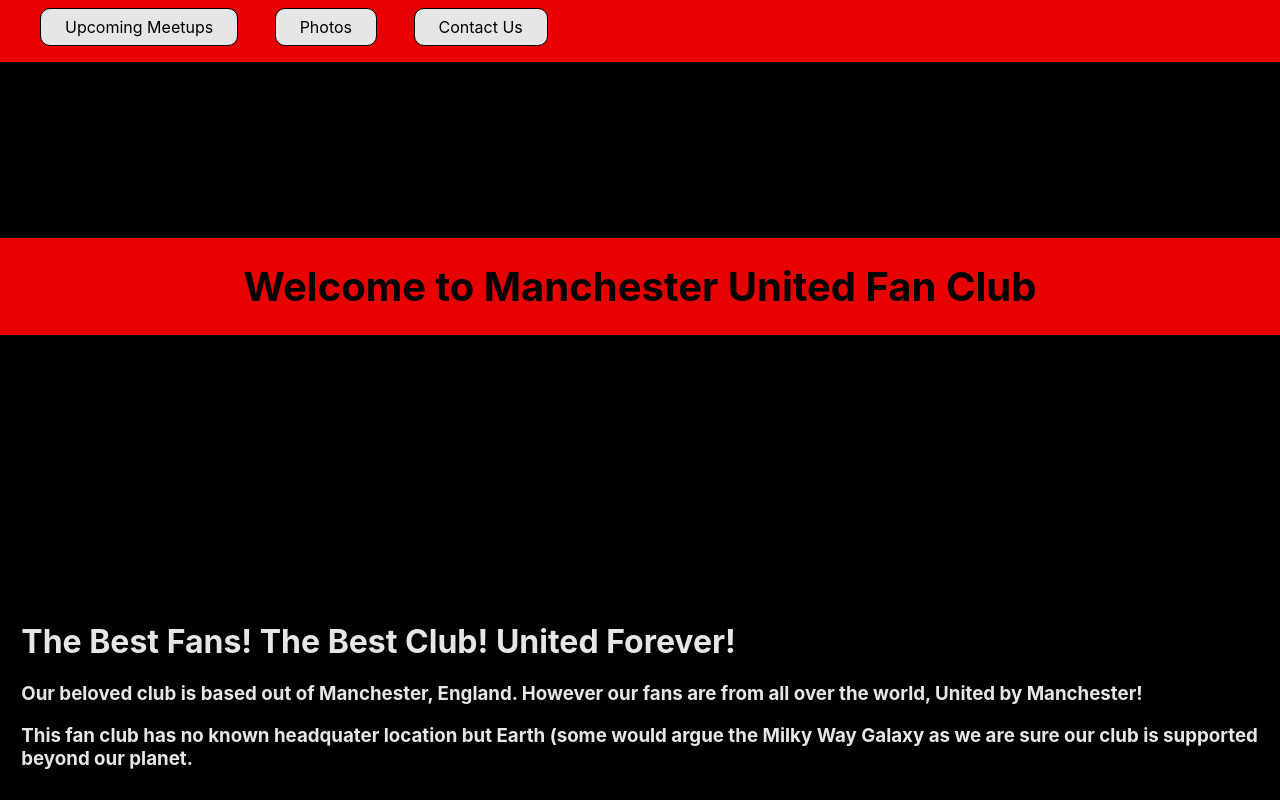
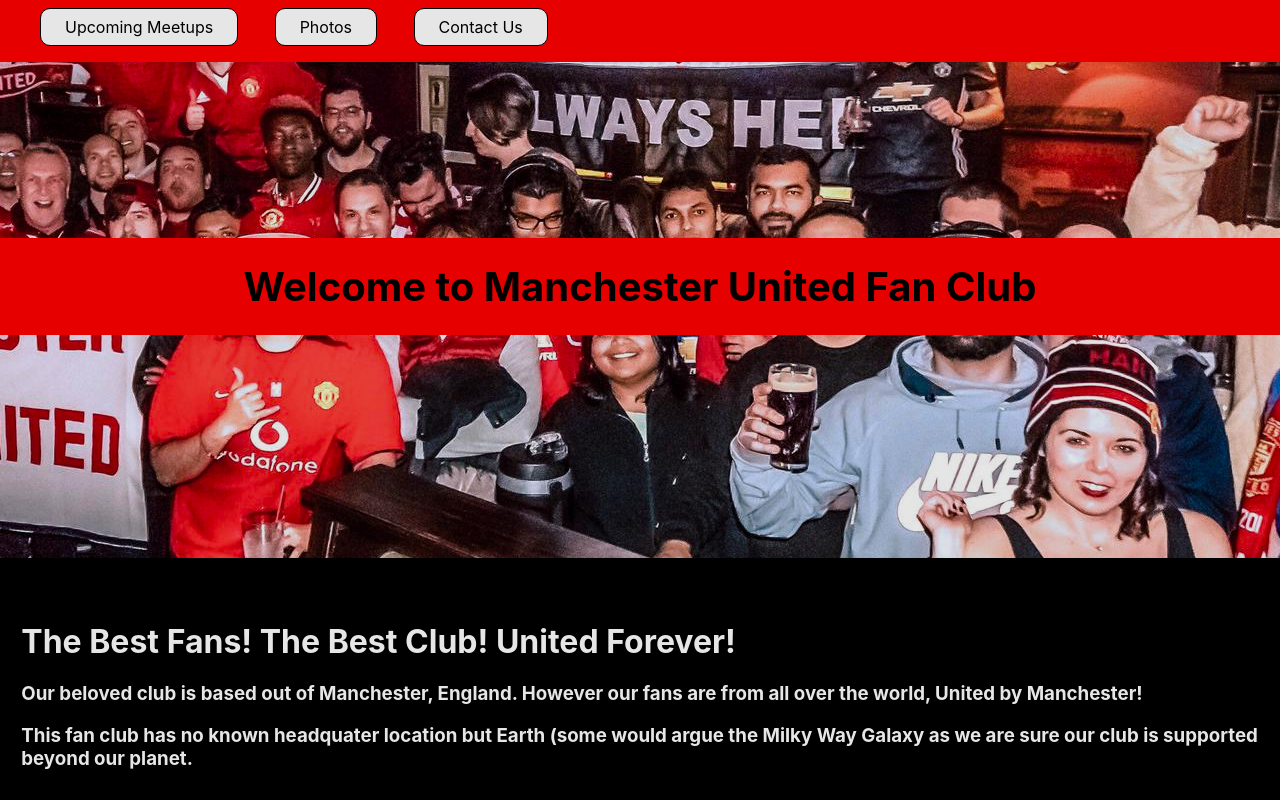
Before and after one commit to hyderskhan/Project_Manchester-United-Fan-Club, a plain HTML site: page index.html in a window 1280 px wide. Shown: the top 800 px of the page. Drawn offline with Linux system fonts and the light colour scheme.

Commit message:
Update styles.css

```diff
--- a/styles.css
+++ b/styles.css
@@ -18,7 +18,7 @@ nav {
 .intro {
   height: 30rem;
   padding-top: 1rem;
-  background-image: url("Resources/intro-background-photo.jpeg");
+  background-image: url("intro-background-photo.jpeg");
   background-position: center;
   background-repeat: none;
 }
```
